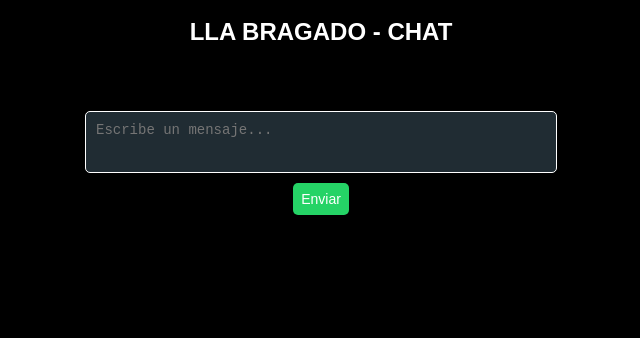
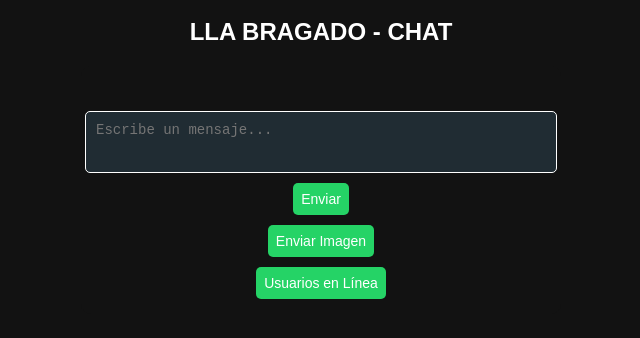
Before and after one commit to maxmoragas/chatprivado, a website: page chat.html in a window 1280 px wide. Shown: the whole page, without its empty margins (319-959 px from the left). Drawn offline with Linux system fonts and the light colour scheme; no server answers.

Commit message:
Update chat.html

```diff
--- a/chat.html
+++ b/chat.html
@@ -5,7 +5,7 @@
     <meta name="viewport" content="width=device-width, initial-scale=1.0">
     <title>Chat - LLA BRAGADO</title>
 
-    <!-- 🔥 Firebase v8 para evitar errores de módulos ES6 -->
+    <!-- 🔥 Firebase v8 para compatibilidad completa -->
     <script src="https://www.gstatic.com/firebasejs/8.10.1/firebase-app.js"></script>
     <script src="https://www.gstatic.com/firebasejs/8.10.1/firebase-auth.js"></script>
     <script src="https://www.gstatic.com/firebasejs/8.10.1/firebase-database.js"></script>
@@ -40,11 +40,10 @@
     <style>
         body {
             font-family: Arial, sans-serif;
-            background-color: black;
+            background-color: #121212;
             background-image: url('leon_transparente.png');
-            background-repeat: no-repeat;
-            background-size: contain;
-            background-position: center;
+            background-repeat: repeat;
+            background-size: 250px;
             color: white;
             min-height: 100vh;
             display: flex;
@@ -64,7 +63,7 @@
             width: 100%;
             padding: 15px;
             border-radius: 10px;
-            background-color: rgba(0, 0, 0, 0.8);
+            background-color: rgba(18, 18, 18, 0.95);
             display: flex;
             flex-direction: column;
             align-items: center;
@@ -73,28 +72,33 @@
 
         #messages {
             width: 100%;
-            max-height: 300px;
+            max-height: 400px;
             overflow-y: auto;
             padding: 10px;
-            background-color: transparent;
-            color: white;
+            text-align: left;
+            display: flex;
+            flex-direction: column;
+            gap: 5px;
         }
 
         .message {
-            padding: 8px;
+            padding: 10px;
             margin: 5px;
             border-radius: 10px;
-            max-width: 80%;
+            max-width: 75%;
             word-wrap: break-word;
+            font-size: 14px;
         }
 
         .sent {
             background-color: #075E54;
+            color: white;
             align-self: flex-end;
         }
 
         .received {
             background-color: #202c33;
+            color: white;
             align-self: flex-start;
         }
 
@@ -112,7 +116,7 @@
             overflow-y: hidden;
         }
 
-        #sendMessage {
+        #sendMessage, #uploadImage, #showOnlineUsers {
             background-color: #25D366;
             color: white;
             border: none;
@@ -122,11 +126,11 @@
             border-radius: 5px;
         }
 
-        #sendMessage:hover {
+        #sendMessage:hover, #uploadImage:hover, #showOnlineUsers:hover {
             background-color: #1EBE56;
         }
 
-        #imageInput {
+        input[type="file"] {
             display: none;
         }
     </style>
@@ -138,6 +142,9 @@
         <textarea id="messageInput" placeholder="Escribe un mensaje..." oninput="adjustHeight(this)"></textarea>
         <button id="sendMessage">Enviar</button>
         <input type="file" id="imageInput">
+        <button id="uploadImage">Enviar Imagen</button>
+        <button id="showOnlineUsers">Usuarios en Línea</button>
+        <div id="onlineUsers" style="display:none;"></div>
     </div>
 </body>
 </html>
```
